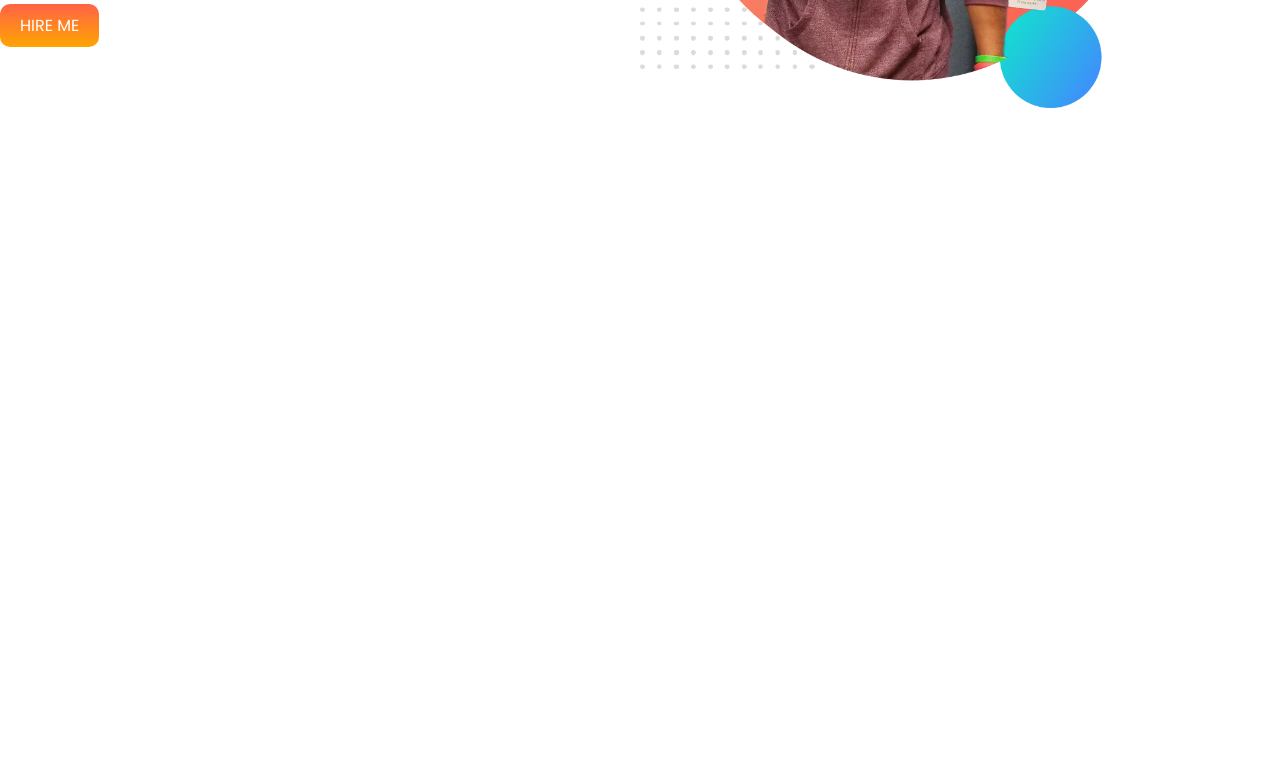
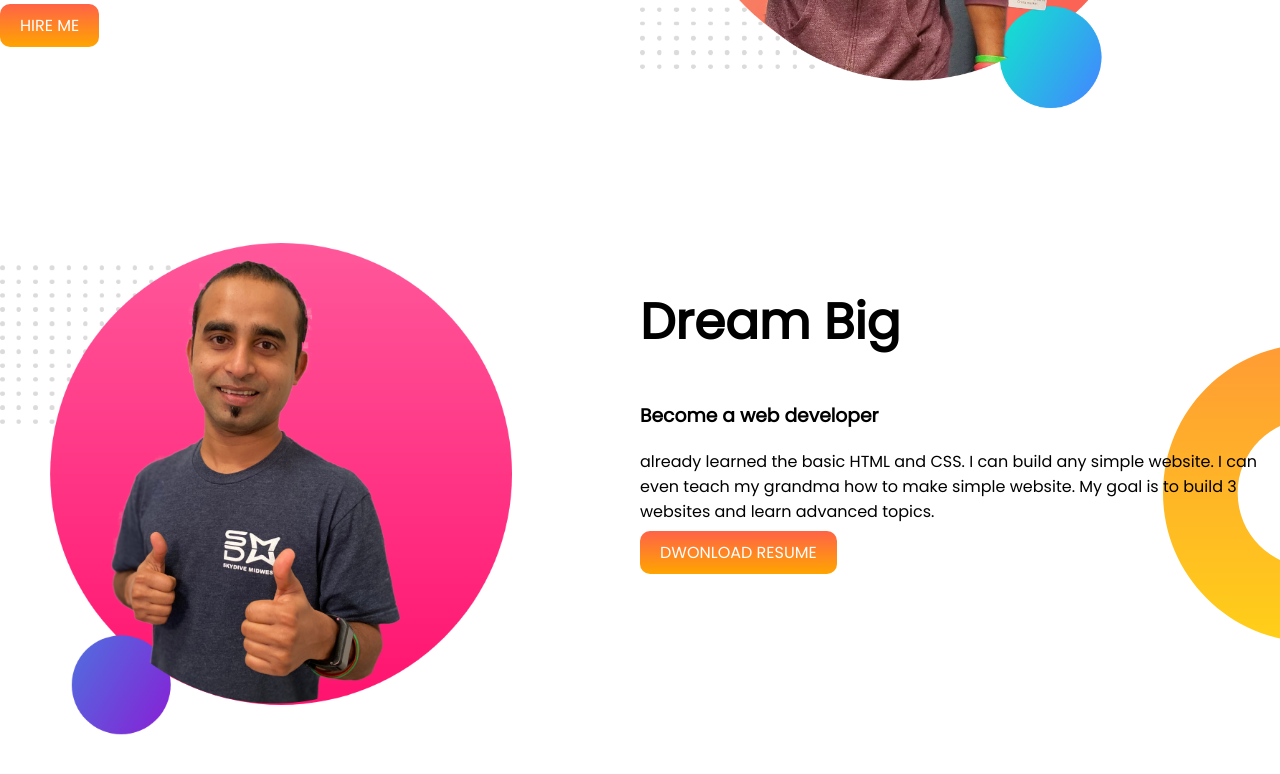
Before and after one commit to Mdkaiumul/developer-protfolio, a plain HTML site: page index.html in a window 1280 px wide. Shown: the part 400-1174 px from the top of the page. Before the commit the page ends 800 px from the top, so only its background shows below. Drawn offline with Linux system fonts and the light colour scheme.

Commit message:
new added

```diff
--- a/index.html
+++ b/index.html
@@ -9,18 +9,32 @@
         <link rel="preconnect" href="https://fonts.gstatic.com" crossorigin>
         <link href="https://fonts.googleapis.com/css2?family=Poppins&display=swap" rel="stylesheet">
     <link rel="stylesheet" href="style.css">
+
 </head>
 <body>
   <section class="top-banner">
-      <div class="class"><h1>wellcome to</h1>
+      <div class="half-with"><h1>wellcome to</h1>
     <h1><span class="color">kaiumul hasan</span> world!</h1>
     <h3>Build Climber and Train Stopper</h3>
     <p>You might saw me jumping, climbing buildings, and stopping trains. But nobody pays me a dime for that work. That's why I am learning and mastering web development. I will not stop until I become the Web Development Hero.</p>
     <a class="link-button" target="_blank" href="https://web.programming-hero.com/">HIRE ME</a>
 </div>
-<div class="class">
+<div class="half-with">
     <img src="images/jhankar.png" alt="">
 </div>
 </section>
+<section class="dream-big">
+    <div class="half-with">
+        <img src="images/jhankar2.png" alt="">
+    </div>
+    <div class="half-with">
+    <h1>Dream Big</h1>
+    <h3>Become a web developer</h3>
+
+    <p> already learned the basic HTML and CSS. I can build any simple website. I can even teach my grandma how to make simple website. My goal is to build 3 websites and learn advanced topics.</p>
+    <a class="link-button" target="_blank" href="blank">DWONLOAD RESUME</a>
+</div>
+
+</section>
 </body>
 </html>
--- a/style.css
+++ b/style.css
@@ -14,13 +14,14 @@ h1 {
 
 section {
     display: flex;
+    margin-bottom: 10%;
 }
 
-.class {
+.half-with {
     width: 50%;
 }
 
-.class img {
+.half-with img {
     width: 80%;
 }
 
@@ -37,3 +38,10 @@ section {
     background-image: url(images/top-banner.png);
     background-repeat: no-repeat;
 }
+
+.dream-big {
+    display: flex;
+    background-image: url(images/dream-bg.png);
+    background-repeat: no-repeat;
+    background-position: right;
+}
```
